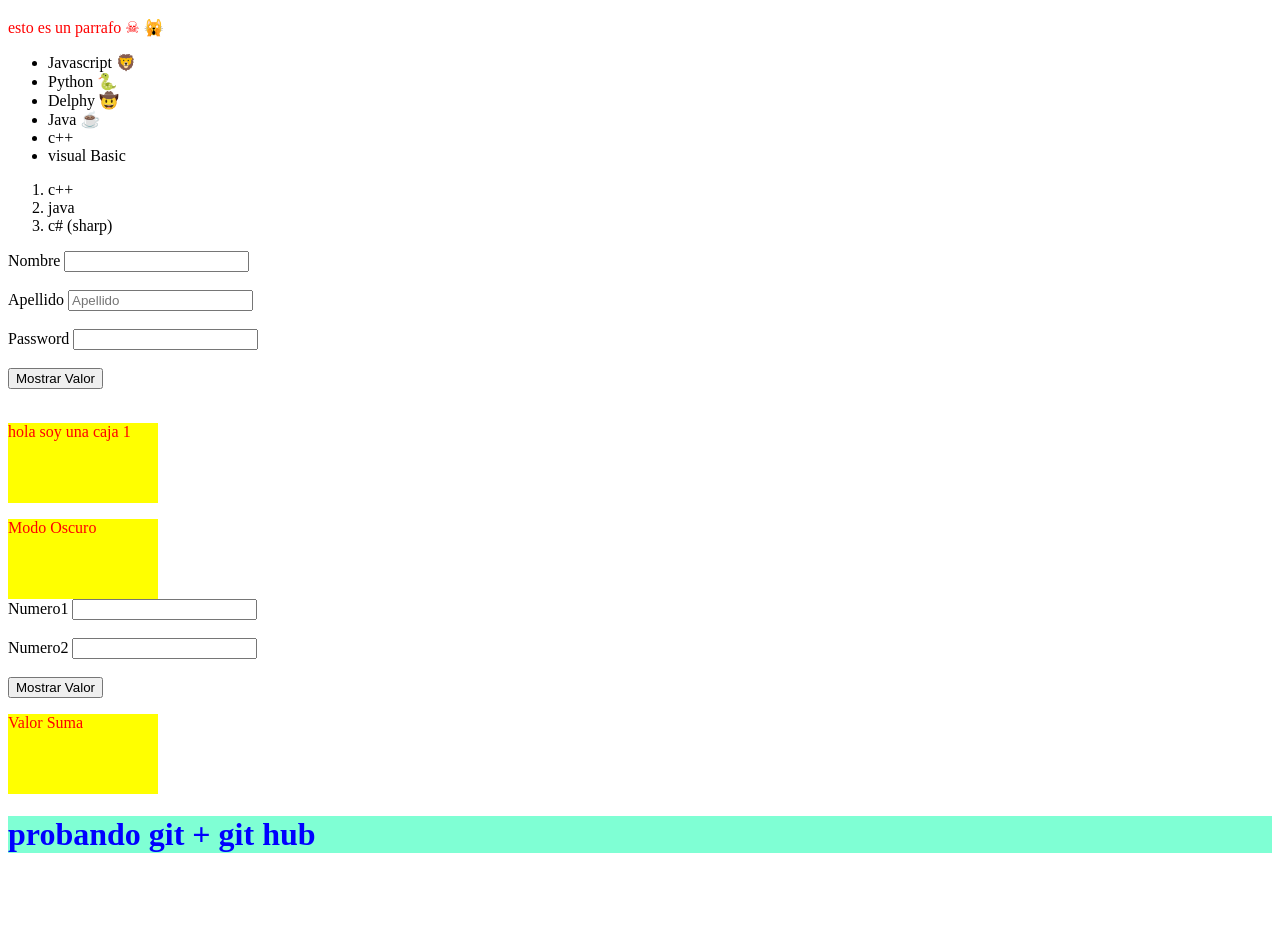
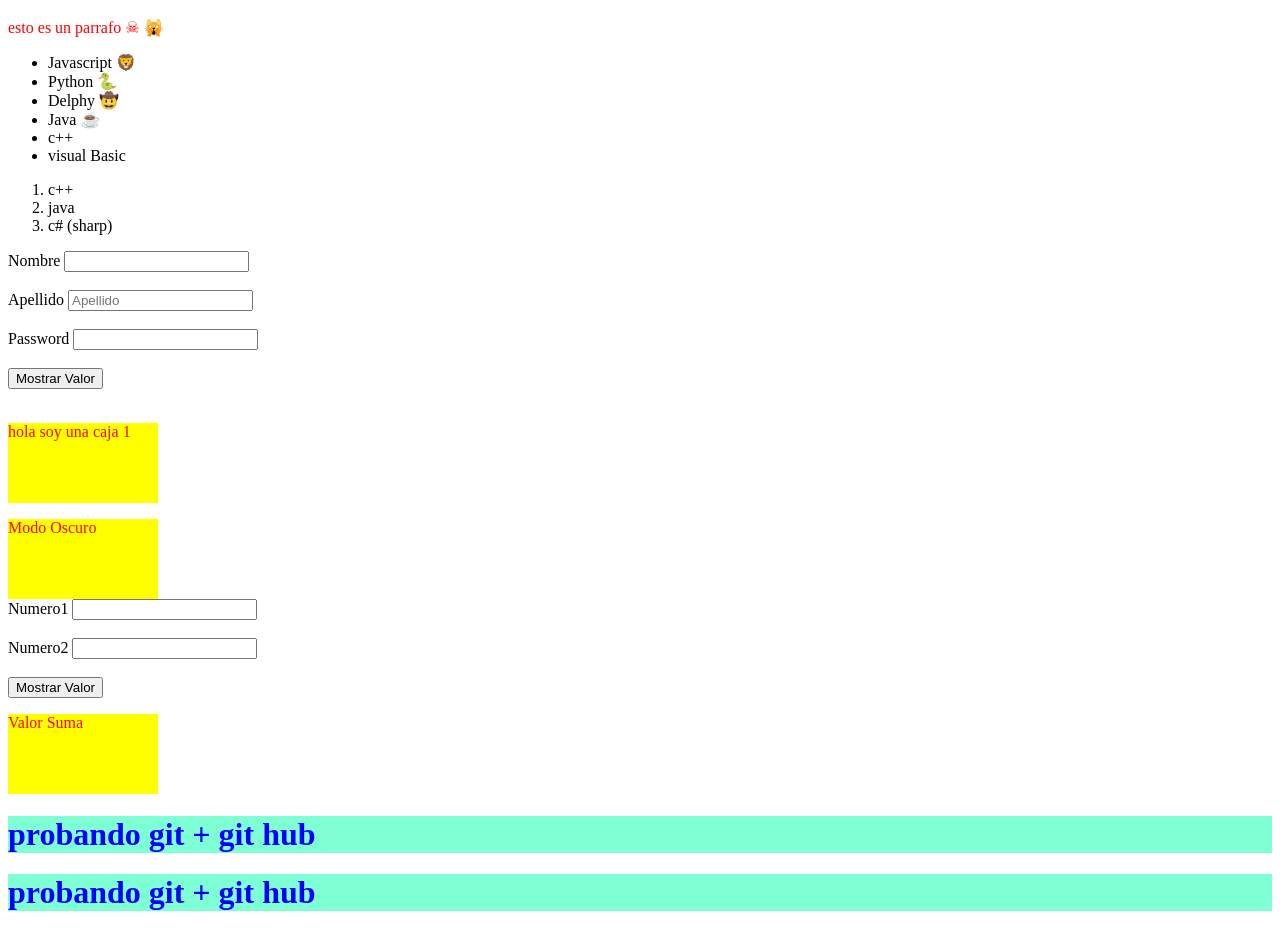
Before and after one commit to alejandrozapata73/html_repaso_general, a plain HTML site: page index.html in a window 1280 px wide. Shown: the part 49-982 px from the top of the page. Before the commit the page ends 923 px from the top, so only its background shows below. Drawn offline with Linux system fonts and the light colour scheme.

Commit message:
modificando js, css e index version final

```diff
--- a/dom.js
+++ b/dom.js
@@ -98,6 +98,8 @@ console.log(capturaValor1)
 console.log(capturaValor2)
 console.log(capturarBtn3)
 
+console.log("hola probando git")
+
 
 
 
--- a/index.html
+++ b/index.html
@@ -110,6 +110,7 @@
         </div>
 
         <h1>probando git + git hub</h1>
+        <h1>probando git + git hub</h1>
 
     <script src="dom.js"></script>
 </body>
--- a/style.css
+++ b/style.css
@@ -26,3 +26,7 @@ div {
     background-color: yellow;
 
 }
+
+h1 {
+    color: blue;
+}
```
